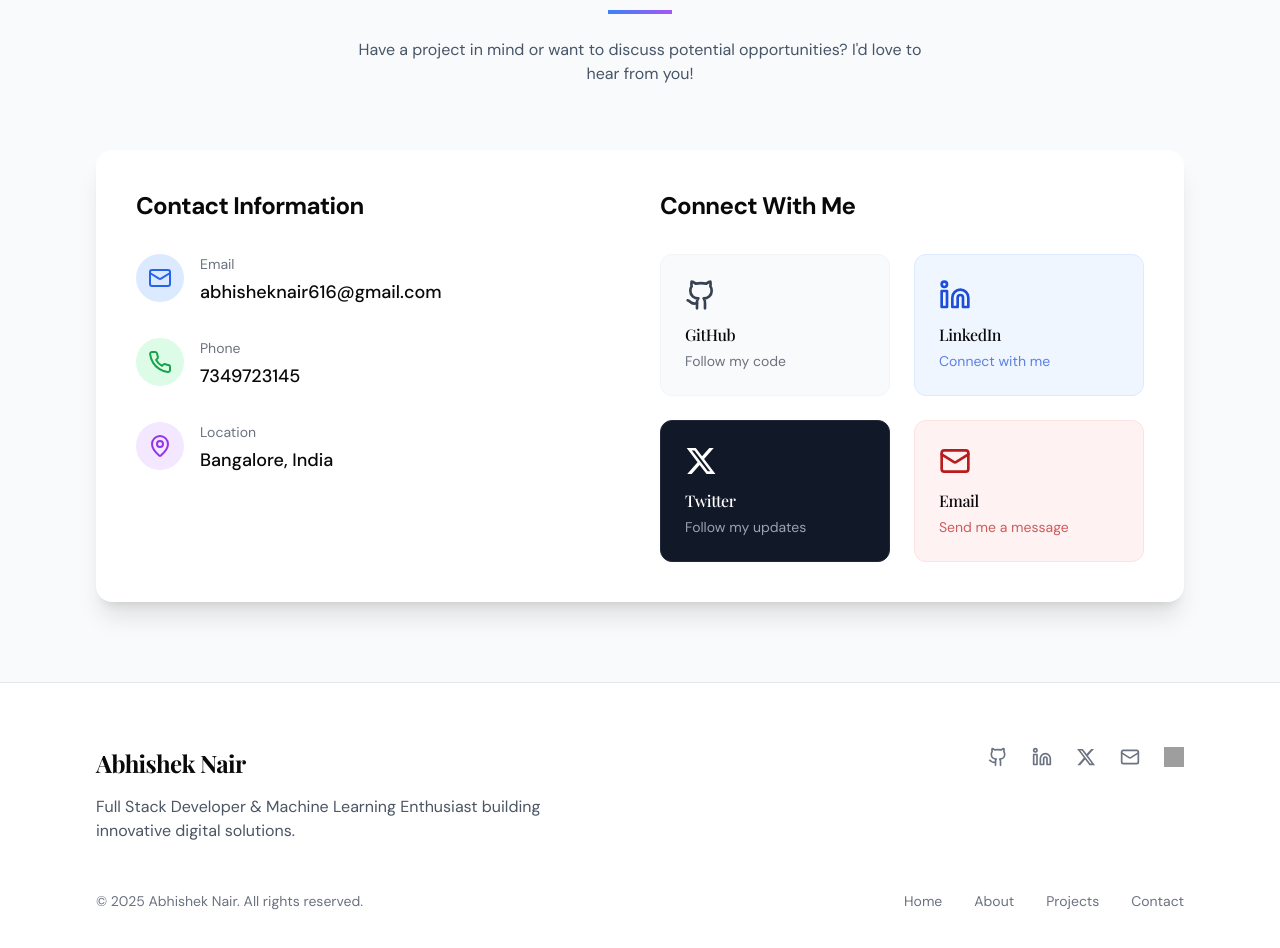
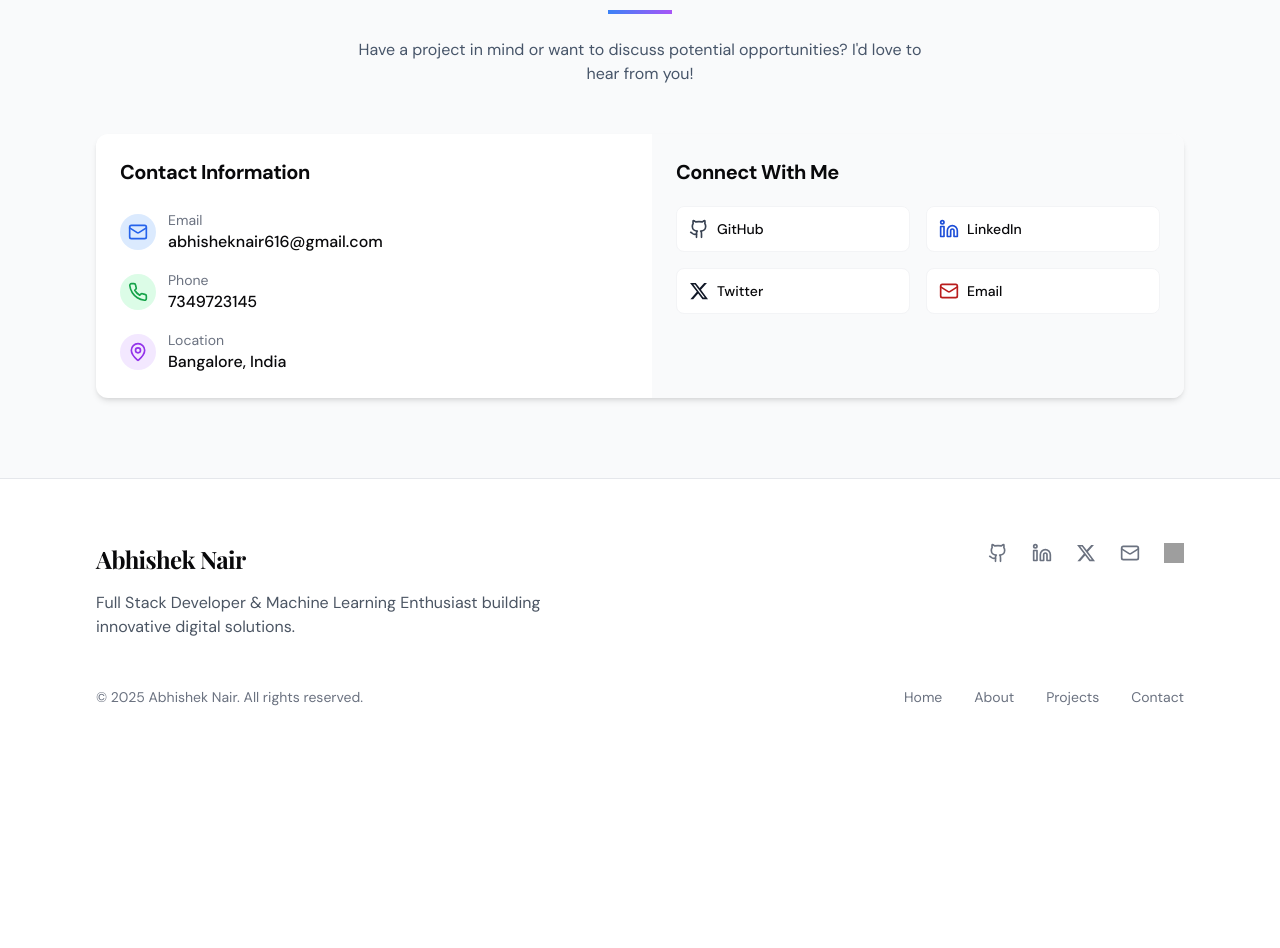
Before and after one commit to hea7hen/Abhishek_Nair, a React (Vite) app: page / in a window 1280 px wide. Shown: the part 3060-4008 px from the top of the page. After the commit the page ends 3831 px from the top, so only its background shows below. Built offline with nearby package versions, Linux system fonts and the light colour scheme; grey boxes are pictures that could not be loaded; a web font is replaced by a local one.

Commit message:
Refactor Contact Section
Improved styling of the "Connect With Me" section to reduce bulk and improve visual appeal. Added a link to the chess icon.

```diff
--- a/src/components/Contact.tsx
+++ b/src/components/Contact.tsx
@@ -33,10 +33,10 @@ export default function Contact() {
     <section
       id="contact"
       ref={sectionRef}
-      className="section py-24 bg-gray-50 transition-opacity duration-1000 opacity-0"
+      className="section py-20 bg-gray-50 transition-opacity duration-1000 opacity-0"
     >
-      <div className="container-custom max-w-5xl mx-auto">
-        <div className="text-center mb-16">
+      <div className="container-custom max-w-4xl mx-auto">
+        <div className="text-center mb-12">
           <h2 className="text-3xl md:text-4xl font-bold mb-4 font-display">Get In Touch</h2>
           <div className="w-16 h-1 bg-gradient-to-r from-blue-500 to-purple-500 mx-auto mb-6"></div>
           <p className="text-slate-600 max-w-xl mx-auto">
@@ -44,92 +44,88 @@ export default function Contact() {
           </p>
         </div>
 
-        <div className="bg-white rounded-2xl shadow-xl overflow-hidden p-8 md:p-10">
-          <div className="grid grid-cols-1 md:grid-cols-2 gap-10">
+        <div className="bg-white rounded-xl shadow-md overflow-hidden">
+          <div className="grid grid-cols-1 md:grid-cols-2 gap-6">
             {/* Contact Info */}
-            <div>
-              <h3 className="text-2xl font-bold mb-8 font-sans tracking-tight">Contact Information</h3>
+            <div className="p-6">
+              <h3 className="text-xl font-bold mb-6 font-sans tracking-tight">Contact Information</h3>
 
-              <div className="space-y-8">
-                <div className="flex items-start space-x-4">
-                  <div className="bg-blue-100 p-3 rounded-full">
-                    <Mail className="h-6 w-6 text-blue-600" />
+              <div className="space-y-4">
+                <div className="flex items-center space-x-3">
+                  <div className="bg-blue-100 p-2 rounded-full">
+                    <Mail className="h-5 w-5 text-blue-600" />
                   </div>
                   <div>
-                    <p className="text-sm text-gray-500 mb-1">Email</p>
-                    <a href="mailto:abhisheknair616@gmail.com" className="text-lg font-medium hover:text-blue-600 transition-colors">
+                    <p className="text-sm text-gray-500">Email</p>
+                    <a href="mailto:abhisheknair616@gmail.com" className="text-md font-medium hover:text-blue-600 transition-colors">
                       abhisheknair616@gmail.com
                     </a>
                   </div>
                 </div>
 
-                <div className="flex items-start space-x-4">
-                  <div className="bg-green-100 p-3 rounded-full">
-                    <Phone className="h-6 w-6 text-green-600" />
+                <div className="flex items-center space-x-3">
+                  <div className="bg-green-100 p-2 rounded-full">
+                    <Phone className="h-5 w-5 text-green-600" />
                   </div>
                   <div>
-                    <p className="text-sm text-gray-500 mb-1">Phone</p>
-                    <p className="text-lg font-medium">7349723145</p>
+                    <p className="text-sm text-gray-500">Phone</p>
+                    <p className="text-md font-medium">7349723145</p>
                   </div>
                 </div>
 
-                <div className="flex items-start space-x-4">
-                  <div className="bg-purple-100 p-3 rounded-full">
-                    <MapPin className="h-6 w-6 text-purple-600" />
+                <div className="flex items-center space-x-3">
+                  <div className="bg-purple-100 p-2 rounded-full">
+                    <MapPin className="h-5 w-5 text-purple-600" />
                   </div>
                   <div>
-                    <p className="text-sm text-gray-500 mb-1">Location</p>
-                    <p className="text-lg font-medium">Bangalore, India</p>
+                    <p className="text-sm text-gray-500">Location</p>
+                    <p className="text-md font-medium">Bangalore, India</p>
                   </div>
                 </div>
               </div>
             </div>
 
             {/* Social Links */}
-            <div className="flex flex-col justify-center">
-              <h3 className="text-2xl font-bold mb-8 font-sans tracking-tight">Connect With Me</h3>
+            <div className="bg-gray-50 p-6">
+              <h3 className="text-xl font-bold mb-5 font-sans tracking-tight">Connect With Me</h3>
 
-              <div className="grid grid-cols-2 gap-6">
+              <div className="grid grid-cols-2 gap-4">
                 <a
                   href="https://github.com/hea7hen"
                   target="_blank"
                   rel="noopener noreferrer"
-                  className="group p-6 bg-gray-50 rounded-xl transition hover:bg-gray-100 border border-gray-100 hover:border-gray-200"
+                  className="group flex items-center space-x-2 p-3 bg-white rounded-lg hover:bg-gray-100 transition-colors border border-gray-100"
                 >
-                  <Github className="h-8 w-8 text-gray-700 mb-3 group-hover:text-black transition-colors" />
-                  <h4 className="font-medium mb-1">GitHub</h4>
-                  <p className="text-sm text-gray-500">Follow my code</p>
+                  <Github className="h-5 w-5 text-gray-700 group-hover:text-black transition-colors" />
+                  <span className="font-medium text-sm">GitHub</span>
                 </a>
 
                 <a
                   href="https://www.linkedin.com/in/abhishek-nair-302235211/"
                   target="_blank"
                   rel="noopener noreferrer"
-                  className="group p-6 bg-blue-50 rounded-xl transition hover:bg-blue-100 border border-blue-100 hover:border-blue-200"
+                  className="group flex items-center space-x-2 p-3 bg-white rounded-lg hover:bg-gray-100 transition-colors border border-gray-100"
                 >
-                  <Linkedin className="h-8 w-8 text-blue-700 mb-3 group-hover:text-blue-800 transition-colors" />
-                  <h4 className="font-medium mb-1">LinkedIn</h4>
-                  <p className="text-sm text-blue-700/70">Connect with me</p>
+                  <Linkedin className="h-5 w-5 text-blue-700 group-hover:text-blue-800 transition-colors" />
+                  <span className="font-medium text-sm">LinkedIn</span>
                 </a>
 
                 <a
                   href="https://x.com/heathen_punk"
                   target="_blank"
                   rel="noopener noreferrer"
-                  className="group p-6 bg-gray-900 rounded-xl transition hover:bg-black border border-gray-800"
+                  className="group flex items-center space-x-2 p-3 bg-white rounded-lg hover:bg-gray-100 transition-colors border border-gray-100"
                 >
-                  <FaXTwitter className="h-8 w-8 text-white mb-3" />
-                  <h4 className="font-medium mb-1 text-white">Twitter</h4>
-                  <p className="text-sm text-gray-400">Follow my updates</p>
+                  <FaXTwitter className="h-5 w-5 text-gray-900" />
+                  <span className="font-medium text-sm">Twitter</span>
                 </a>
 
                 <a
                   href="mailto:abhisheknair616@gmail.com"
-                  className="group p-6 bg-red-50 rounded-xl transition hover:bg-red-100 border border-red-100 hover:border-red-200"
+                  className="group flex items-center space-x-2 p-3 bg-white rounded-lg hover:bg-gray-100 transition-colors border border-gray-100"
                 >
-                  <Mail className="h-8 w-8 text-red-700 mb-3 group-hover:text-red-800 transition-colors" />
-                  <h4 className="font-medium mb-1">Email</h4>
-                  <p className="text-sm text-red-700/70">Send me a message</p>
+                  <Mail className="h-5 w-5 text-red-700 group-hover:text-red-800 transition-colors" />
+                  <span className="font-medium text-sm">Email</span>
                 </a>
               </div>
             </div>
--- a/src/components/Footer.tsx
+++ b/src/components/Footer.tsx
@@ -12,9 +12,8 @@ export default function Footer() {
     { icon: <Mail className="h-5 w-5" />, href: "mailto:abhisheknair616@gmail.com", label: "Email" },
     {
       icon: <img src="/lovable-uploads/a1a8d76c-9203-4ae2-bf51-0ffbfef138cc.png" alt="Chess" className="h-5 w-5" />,
-      href: "#",
-      label: "Chess",
-      noLink: true
+      href: "https://www.chess.com/member/wanacrie",
+      label: "Chess"
     }
   ];
 
@@ -31,15 +30,6 @@ export default function Footer() {
 
           <div className="flex space-x-6">
             {socialLinks.map((link, index) => (
-              link.noLink ? (
-                <span
-                  key={index}
-                  aria-label={link.label}
-                  className="text-gray-500 cursor-default"
-                >
-                  {link.icon}
-                </span>
-              ) : (
               <a
                 key={index}
                 href={link.href}
@@ -50,7 +40,6 @@ export default function Footer() {
               >
                 {link.icon}
               </a>
-              )
             ))}
           </div>
         </div>
```
Lines whose indentation alone changed are shown as unchanged.
